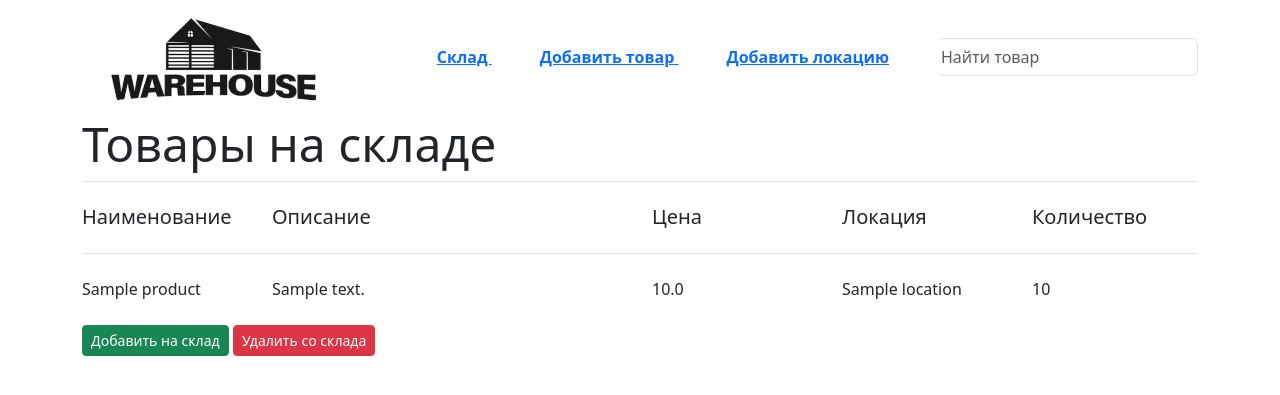
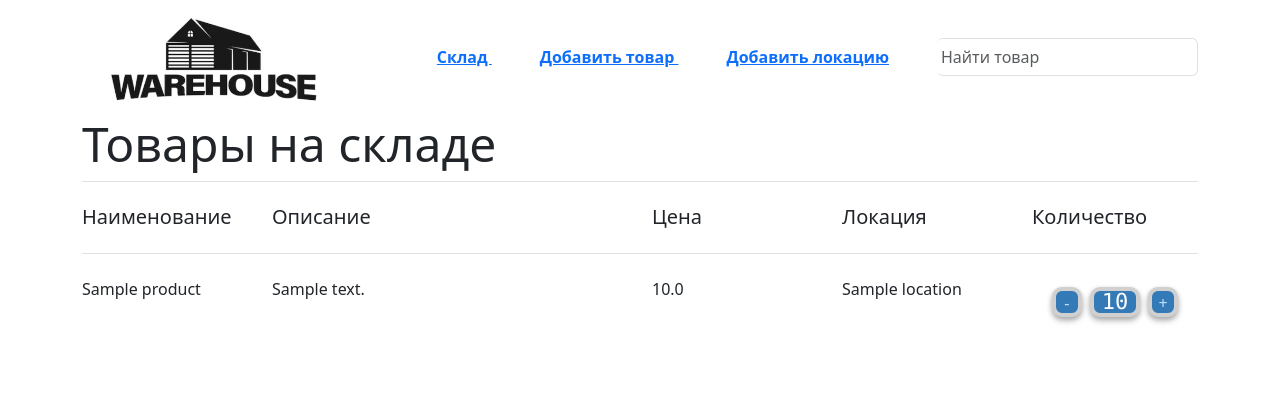
Before and after one commit to SrgMarkov/flask_warehouse, a Flask app: page / in a window 1280 px wide. Shown: the top 395 px of the page. Run offline with Flask 3, Linux system fonts and the light colour scheme; tables that the repository leaves empty hold one stand-in row (values such as "Sample post"); some libraries are stand-ins or nearby versions.

Commit message:
add +/- buttons

```diff
--- a/main.py
+++ b/main.py
@@ -1,4 +1,4 @@
-from flask import Flask, render_template, request, redirect
+from flask import Flask, render_template, request, redirect, jsonify
 from flask_sqlalchemy import SQLAlchemy
 
 app = Flask(__name__)
@@ -28,13 +28,29 @@ class Inventory(db.Model):
     quantity = db.Column(db.Integer)
 
 
-@app.route('/', methods=['POST', 'GET'])
+@app.route('/', methods=['GET'])
 def index():
-    if request.method == 'POST':
-        pass
+    inventory = Inventory.query.all()
+    return render_template('index.html', inventory=inventory)
+
+
+@app.route('/add_count', methods=['POST'])
+def add_count():
+    position = db.session.query(Inventory).get(request.data.decode().split('=')[-1])
+    position.quantity += 1
+    db.session.commit()
+    return jsonify(result='Количество позиций товара увеличено на 1')
+
+
+@app.route('/delete_count', methods=['POST'])
+def delete_count():
+    position = db.session.query(Inventory).get(request.data.decode().split('=')[-1])
+    if position.quantity != 0:
+        position.quantity -= 1
+        db.session.commit()
+        return jsonify(result='Количество позиций товара уменьшено на 1')
     else:
-        inventory = Inventory.query.all()
-        return render_template('index.html', inventory=inventory)
+        return jsonify(result='Количество позиций не может быть меньше 0')
 
 
 @app.route('/add_product', methods=['POST', 'GET'])
--- /dev/null
+++ b/static/css/button.css
@@ -0,0 +1,40 @@
+.quantity_inner * {
+    box-sizing: border-box;
+}
+.quantity_inner {
+    display: flex;
+    justify-content: center;
+}
+.quantity_inner .bt_minus,
+.quantity_inner .bt_plus,
+.quantity_inner .quantity {
+    color: #BFE2FF;
+    height: 30px;
+    width: 30px;
+    padding: 0;
+    margin: 10px 2px;
+    border-radius: 10px;
+    border: 4px solid #d0d0d0;
+    background: #337AB7;
+    cursor: pointer;
+    outline: 0;
+    box-shadow: 0 2px 5px rgba(0,0,0,0.2), 0 4px 6px rgba(0,0,0,0.2);
+}
+.quantity_inner .quantity {
+    width: 50px;
+    text-align: center;
+    font-size: 22px;
+    color: #FFF;
+    font-family:Menlo,Monaco,Consolas,"Courier New",monospace;
+}
+.quantity_inner .bt_minus svg,
+.quantity_inner .bt_plus svg {
+    stroke: #BFE2FF;
+    stroke-width: 4;
+    transition: 0.5s;
+    margin: 4px;
+}
+.quantity_inner .bt_minus:hover svg,
+.quantity_inner .bt_plus:hover svg {
+    stroke: #FFF;
+}
--- a/templates/base.html
+++ b/templates/base.html
@@ -4,6 +4,7 @@
     <meta charset="UTF-8">
     <meta name="viewport" content="width=device-width, initial-scale=1.0">
     <link rel="stylesheet" href="https://cdn.jsdelivr.net/npm/bootstrap@5.3.2/dist/css/bootstrap.min.css">
+    <link rel="stylesheet" href="/static/css/button.css">
     <title>{% block title %}{% endblock %}</title>
 </head>
 <body>
@@ -12,7 +13,7 @@
             <div class="row justify-content-between align-items-center">
                 <div class="col-3">
                     <a href="/">
-                        <img src="static/wirehouse.png" alt="wirehouse" class="img-fluid me-6 aos-init aos-animate">
+                        <img src="static/warehouse.png" alt="warehouse" class="img-fluid me-6 aos-init aos-animate">
                     </a>
                 </div>
                 <div class="text-end col-6">
@@ -38,4 +39,6 @@
     </div>
   {% block body %}{% endblock %}
 </body>
+<script src="http://ajax.googleapis.com/ajax/libs/jquery/1.9.1/jquery.min.js"></script>
+<script type="text/javascript" src="static/js/button.js"></script>
 </html>
--- a/templates/index.html
+++ b/templates/index.html
@@ -68,29 +68,18 @@
         </p>
       </div>
       <div class="col-sm-2 col-md-2 aos-init aos-animate" data-aos="fade-down" data-aos-delay="1250">
-        <p class="mb-0">
-          {{ position.location.name }}
-        </p>
+        <p class="quantity">{{ position.location.name }}</p>
       </div>
       <div class="col-sm-2 col-md-2 aos-init aos-animate" data-aos="fade-down" data-aos-delay="1250">
-        <p class="mb-0">
-          {{ position.quantity }}
-        </p>
+        <div class="quantity_inner">
+          <form method="post">
+            <button class="bt_minus" type="button" id="{{ position.id }}" name="minus">-</button>
+            <input type="text" name="quantity_update" id="quantity_update" value="{{ position.quantity }}" size="1" class="quantity"/>
+            <button class="bt_plus" type="button" id="{{ position.id }}" name="plus">+</button>
+          </form>
+        </div>
       </div>
     </div>
-    <br>
-    <div class="row float-xxl-end m-xxl-7">
-      <div class="mb-10 col-12 aos-init aos-animate" data-aos="fade-down" data-aos-delay="250">
-        <a href="#" class="btn btn-sm btn-success m-xxl-2">
-          Добавить на склад
-        </a>
-        <a href="#" class="btn btn-sm btn-danger m-xxl-2">
-          Удалить со склада
-        </a>
-      </div>
-    </div>
-    <br>
-    <br>
     <br>
   {% endfor %}
 </div>
```
Also changed, not shown: static/js/button.js (added, +39 -0 lines), static/warehouse.png (renamed from static/wirehouse.png).
